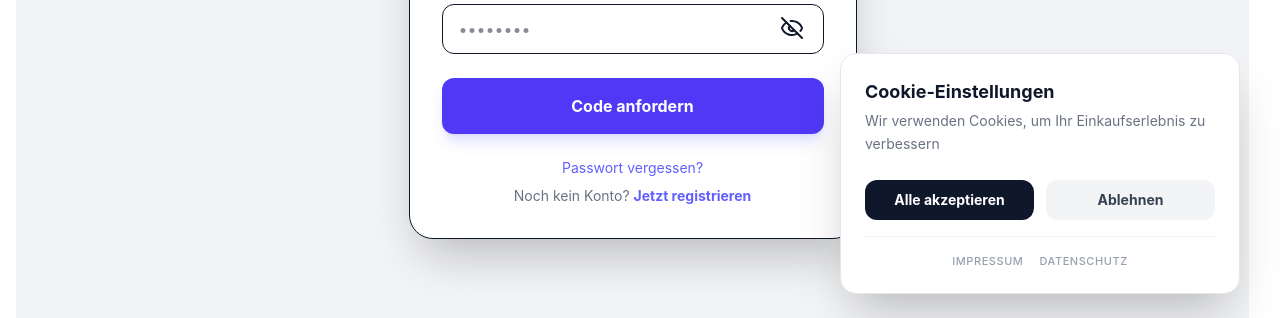
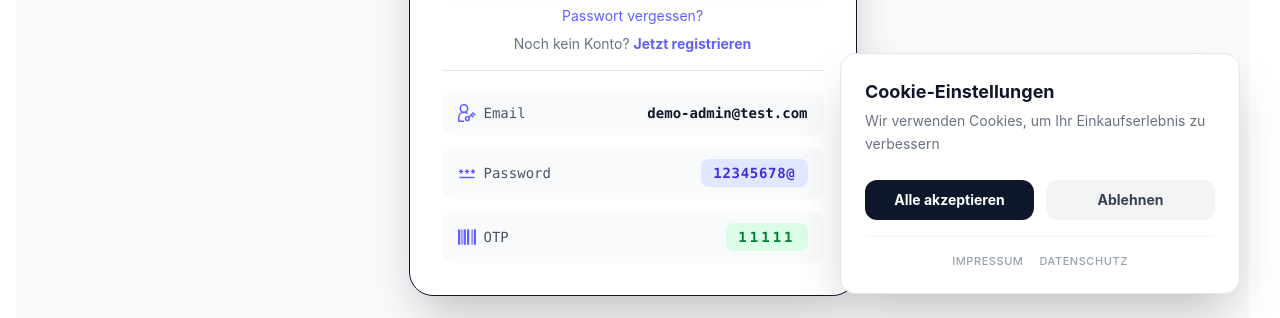
Before and after one commit to R-Mohammadzadeh/OmniCommerce, a Next.js app: page /login in a window 1280 px wide. Shown: the part 482-800 px from the top of the page. Built offline with nearby package versions, Linux system fonts and the light colour scheme; no server answers.

Commit message:
Improved readability of demo credentials by using mono font
Signed-off-by: Reza Mohammadzadeh <reza203393@yahoo.de>

```diff
--- a/app/login/page.jsx
+++ b/app/login/page.jsx
@@ -8,7 +8,8 @@ import Link from "next/link";
 import { signIn } from "next-auth/react";
 import { GrUserAdmin } from "react-icons/gr";
 import { Eye, EyeOff } from "lucide-react";
-
+import { MdOutlinePassword } from "react-icons/md";
+import { FaBarcode } from "react-icons/fa6";
 /**
  * LoginPage Komponente
  * Implementiert einen Zwei-Faktor-Authentifizierungs-Ablauf.
@@ -75,7 +76,7 @@ export default function LoginPage() {
   }
 
   return (
-    <section className="min-h-screen flex items-center justify-center bg-gray-100 dark:bg-[#0f172a] p-4 mt-18">
+    <section className="min-h-screen flex items-center justify-center bg-gray-50 dark:bg-[#0f172a] p-4 mt-6">
       <div className="bg-white dark:bg-slate-900/50 dark:backdrop-blur-xl p-8 rounded-3xl shadow-2xl w-full max-w-md border dark:border-white/10">
 
         <h2 className="text-3xl font-black mb-2 text-center dark:text-white">
@@ -167,6 +168,49 @@ export default function LoginPage() {
                 Jetzt registrieren
               </Link>
             </p>
+
+          {/* Demo Admin Info Section */}
+<div className="pt-5 mt-4 border-t border-gray-200 dark:border-gray-700">
+  <div className="flex flex-col gap-3 text-sm font-mono">
+
+    {/* Email */}
+    <div className="flex items-center justify-between rounded-xl bg-gray-50 dark:bg-gray-800/50 px-4 py-3">
+      <div className="flex items-center gap-2 text-gray-600 dark:text-gray-300">
+        <GrUserAdmin className="text-indigo-500 text-lg" />
+        <span>Email</span>
+      </div>
+
+      <span className="text-gray-900 dark:text-gray-100 font-semibold">
+        demo-admin@test.com
+      </span>
+    </div>
+
+    {/* Password */}
+    <div className="flex items-center justify-between rounded-xl bg-gray-50 dark:bg-gray-800/50 px-4 py-3">
+      <div className="flex items-center gap-2 text-gray-600 dark:text-gray-300">
+        <MdOutlinePassword className="text-indigo-500 text-lg" />
+        <span>Password</span>
+      </div>
+
+      <span className="bg-indigo-100 dark:bg-indigo-500/20 text-indigo-700 dark:text-indigo-300 px-3 py-1 rounded-lg font-bold tracking-wider">
+        12345678@
+      </span>
+    </div>
+
+    {/* OTP */}
+    <div className="flex items-center justify-between rounded-xl bg-gray-50 dark:bg-gray-800/50 px-4 py-3">
+      <div className="flex items-center gap-2 text-gray-600 dark:text-gray-300">
+        <FaBarcode className="text-indigo-500 text-lg" />
+        <span>OTP</span>
+      </div>
+
+      <span className="bg-green-100 dark:bg-green-500/20 text-green-700 dark:text-green-300 px-3 py-1 rounded-lg font-bold tracking-[3px]">
+        11111
+      </span>
+    </div>
+
+  </div>
+</div>
           </div>
         )}
       </div>
```
